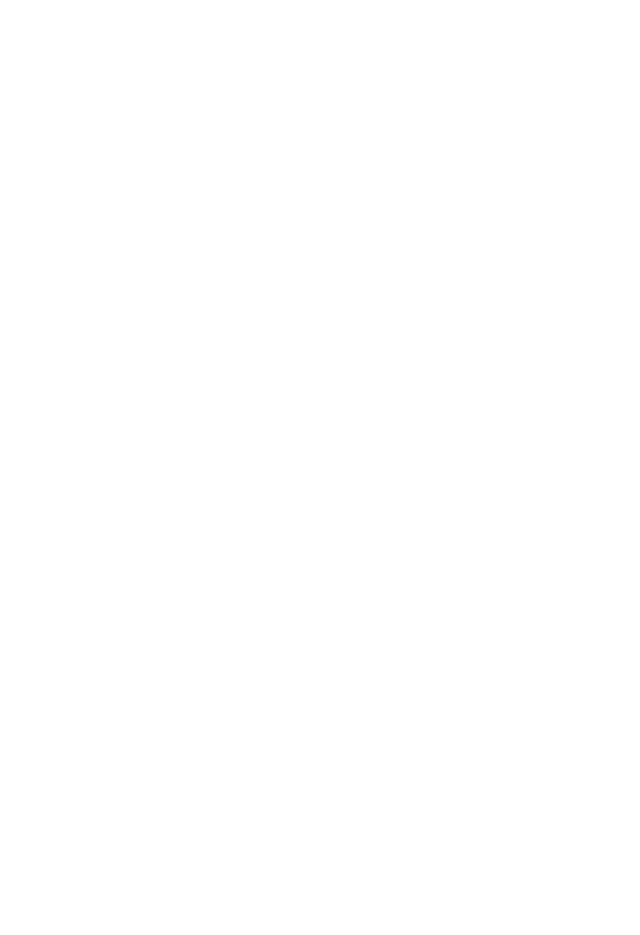
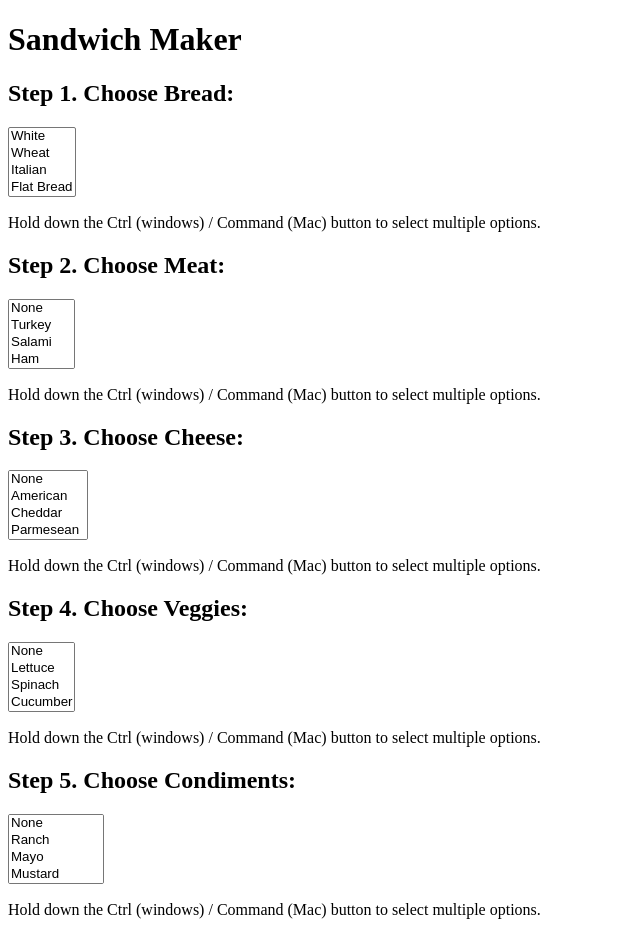
Before and after one commit to jevonthomas/Sandwich-Maker, a plain HTML site: page index.html in a window 1280 px wide. Shown: the whole page, without its empty margins (0-640 px from the left). Before the commit the page ends 800 px from the top, so only its background shows below. Drawn offline with Linux system fonts and the light colour scheme.

Commit message:
Completed all requirements for the HTML file. Linked all three javascript files so that when a meat is selected, that value is captured and the price of that meat is calculated.

```diff
--- a/index.html
+++ b/index.html
@@ -1,9 +1,86 @@
 <!DOCTYPE html>
 <html>
 <head>
-	<title></title>
+	<title>Sandwich Maker Exercise</title>
 </head>
 <body>
 
+<!-- Your project should have one HTML file that has:
+
+A section of options for each sandwich part:
+
+bread
+meat
+cheese
+condiments
+veggies
+
+The ability to select multiple, or zero, choices for each section (such as turkey and bacon, or "no meat")
+
+An empty DOM element into which the final sandwich order and its cost will be inserted -->
+
+	<h1>Sandwich Maker</h1>
+
+	<h2>Step 1. Choose Bread:</h2>
+	<select id="bread-chooser" multiple>
+	  <option value="white">White</option>
+	  <option value="wheat">Wheat</option>
+	  <option value="italian">Italian</option>
+	  <option value="flat_bread">Flat Bread</option>
+	</select>
+	<p>Hold down the Ctrl (windows) / Command (Mac) button to select multiple options.</p>
+
+	<h2>Step 2. Choose Meat:</h2>
+	<select id="meat-chooser" multiple>
+		<option value="none">None</option>
+	  <option value="turkey">Turkey</option>
+	  <option value="salami">Salami</option>
+	  <option value="ham">Ham</option>
+	  <option value="tuna">Tuna</option>
+	  <option value="pepperoni">Pepperoni</option>
+	  <option value="bacon">Bacon</option>
+	</select>
+	<p>Hold down the Ctrl (windows) / Command (Mac) button to select multiple options.</p>
+
+	<h2>Step 3. Choose Cheese:</h2>
+	<select id="cheese-chooser" multiple>
+		<option value="none">None</option>
+	  <option value="american">American</option>
+	  <option value="cheddar">Cheddar</option>
+	  <option value="parmesean">Parmesean</option>
+	  <option value="swiss">Swiss</option>
+	  <option value="mozzarella">Mozzarella</option>
+	  <option value="pepper_jack">Pepper Jack</option>
+	</select>
+	<p>Hold down the Ctrl (windows) / Command (Mac) button to select multiple options.</p>
+
+	<h2>Step 4. Choose Veggies:</h2>
+	<select id="veggie-chooser" multiple>
+		<option value="none">None</option>
+	  <option value="lettuce">Lettuce</option>
+	  <option value="spinach">Spinach</option>
+	  <option value="cucumber">Cucumber</option>
+	  <option value="olives">Olives</option>
+	  <option value="pickles">Pickles</option>
+	  <option value="peppers">Peppers</option>
+	</select>
+	<p>Hold down the Ctrl (windows) / Command (Mac) button to select multiple options.</p>
+
+	<h2>Step 5. Choose Condiments:</h2>
+	<select id="condiment-chooser" multiple>
+		<option value="none">None</option>
+	  <option value="ranch">Ranch</option>
+	  <option value="mayo">Mayo</option>
+	  <option value="mustard">Mustard</option>
+	  <option value="honey_mustard">Honey Mustard</option>
+	</select>
+	<p>Hold down the Ctrl (windows) / Command (Mac) button to select multiple options.</p>
+
+	<div id="final-sandwich-order"></div>
+
+
+<script src="javascripts/SandwichMaker.js"></script>
+<script src="javascripts/meats.js"></script>
+<script src="javascripts/DOMHandler.js"></script>
 </body>
 </html>
--- /dev/null
+++ b/javascripts/DOMHandler.js
@@ -0,0 +1,23 @@
+// Variable to hold the final price. Default to 0.
+var finalSandwichPrice = 0;
+
+// Variable to hold topping that the user selects
+var selectedTopping;
+
+// Get a reference to the <select> element that has all the meat options
+var meatChooser = document.getElementById("meat-chooser");
+
+/*
+  A <select> element broadcasts a change event, so you listen for it
+  and get the value of the topping from your augmented IIFE
+*/
+meatChooser.addEventListener("change", function(event) {
+  // Get the value chosen from the DOM
+  selectedTopping = event.target.value;
+
+  // Determine the price of the topping chosen
+	meatPrice = SandwichMaker.addMeat(selectedTopping);
+
+  // Add the topping to the SandwichMaker to increase the total price
+  SandwichMaker.addTopping(meatPrice);
+});
--- a/javascripts/SandwichMaker.js
+++ b/javascripts/SandwichMaker.js
@@ -0,0 +1,17 @@
+var SandwichMaker = (function() {
+
+
+  // Private variable to store the price
+  let totalPrice = 0;
+
+
+  // Return the public interface that other code can interact with
+  return {
+    addTopping: function(toppingPrice) {
+      totalPrice += toppingPrice;
+      console.log("Total Price", totalPrice);
+		  document.getElementById("final-sandwich-order").innerHTML = totalPrice;
+    }
+  };
+
+})();
--- /dev/null
+++ b/javascripts/meats.js
@@ -0,0 +1,19 @@
+// This SandwichMaker IIFE augments the original one
+var SandwichMaker = (function(maker) {
+
+	// Private variable to store the different meat prices
+	let meatPrices = 0;
+
+	//JS object that contains the ingredients as keys and their cost as the value
+	let meatSelection = {"turkey": 1.00, "salami": 0.75, "ham": 1.00, "tuna": 2.00, "pepperoni": 1.25, "bacon": 1.50, "none": 0};
+
+  // Augment the original object with another method
+  maker.addMeat = function(key) {
+  	meatPrices = meatSelection[key];
+  	return meatPrices;
+  };
+
+  // Return the new, augmented object with the new method on it
+  return maker;
+
+})(SandwichMaker);
```
